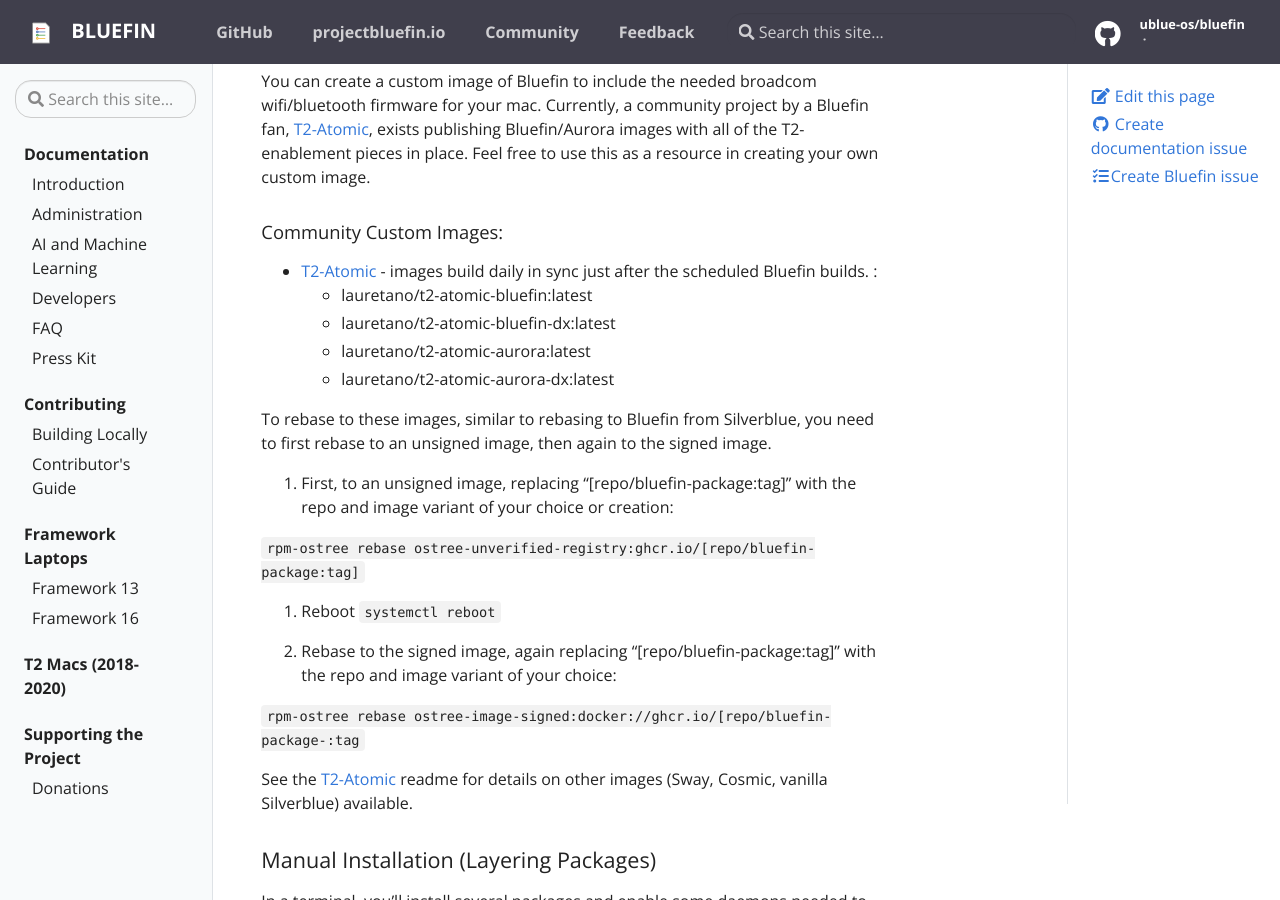
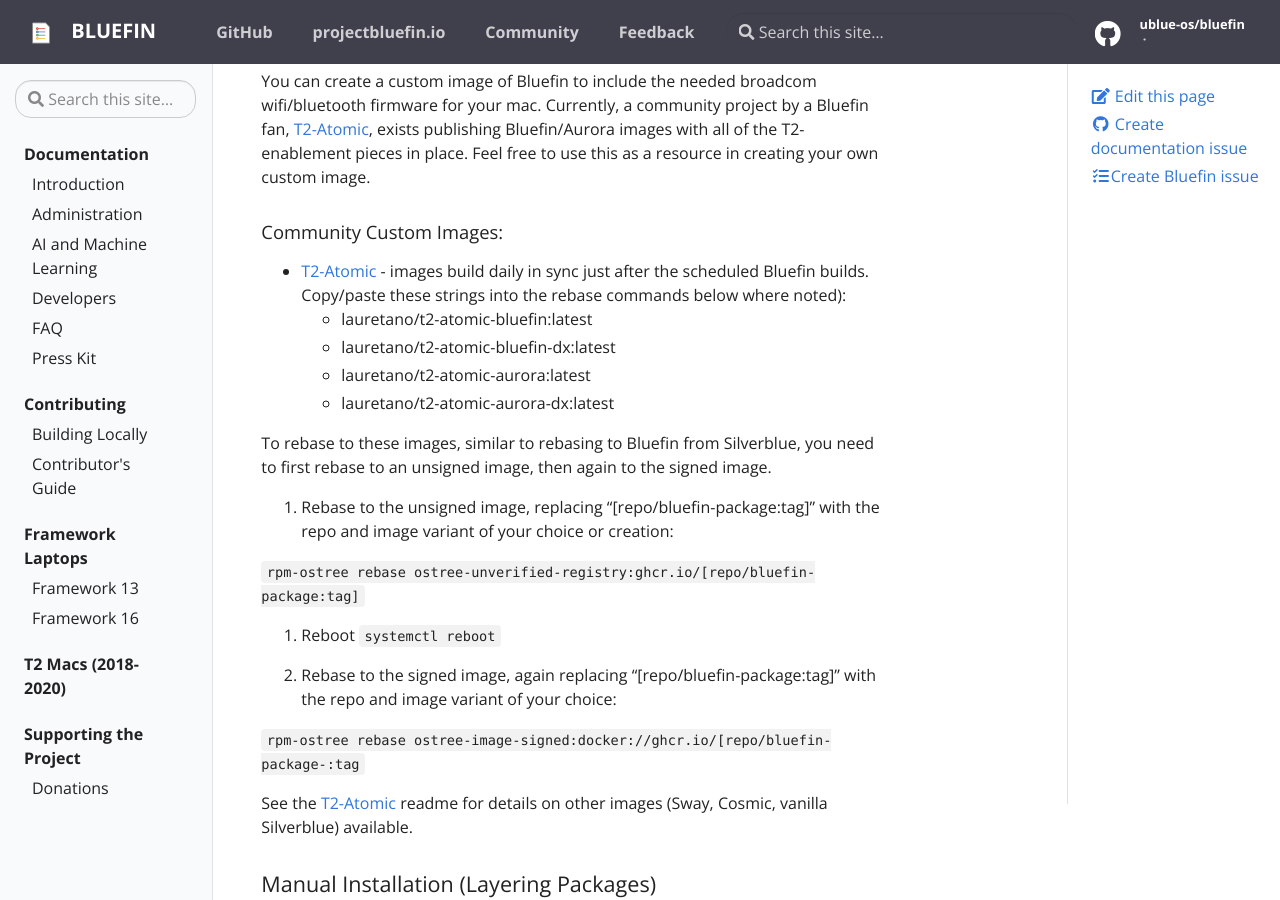
Before and after one commit to ublue-os/bluefin-docs, a Jekyll site: the page built from _docs/t2-mac.md, in a window 1280 px wide and 900 px high, scrolled down 2858 px. Built offline with Jekyll 4.4.1, drawn with Linux system fonts in a browser that asks for light colours.

Commit message:
fix: minor edits to community images section for clarity

````diff
--- a/_docs/t2-mac.md
+++ b/_docs/t2-mac.md
@@ -68,14 +68,14 @@
 You can create a custom image of Bluefin to include the needed broadcom wifi/bluetooth firmware for your mac. Currently, a community project by a Bluefin fan, [T2-Atomic](https://github.com/lauretano/t2-atomic), exists publishing Bluefin/Aurora images with all of the T2-enablement pieces in place. Feel free to use this as a resource in creating your own custom image.
 
 ##### Community Custom Images:
- - [T2-Atomic](https://github.com/lauretano/t2-atomic) - images build daily in sync just after the scheduled Bluefin builds. :
+ - [T2-Atomic](https://github.com/lauretano/t2-atomic) - images build daily in sync just after the scheduled Bluefin builds. Copy/paste these strings into the rebase commands below where noted):
    - lauretano/t2-atomic-bluefin:latest
    - lauretano/t2-atomic-bluefin-dx:latest
    - lauretano/t2-atomic-aurora:latest
    - lauretano/t2-atomic-aurora-dx:latest
 
 To rebase to these images, similar to rebasing to Bluefin from Silverblue, you need to first rebase to an unsigned image, then again to the signed image.
-1. First, to an unsigned image, replacing "[repo/bluefin-package:tag]" with the repo and image variant of your choice or creation:
+1. Rebase to the unsigned image, replacing "[repo/bluefin-package:tag]" with the repo and image variant of your choice or creation:
 
 ```rpm-ostree rebase ostree-unverified-registry:ghcr.io/[repo/bluefin-package:tag]```
 
````
